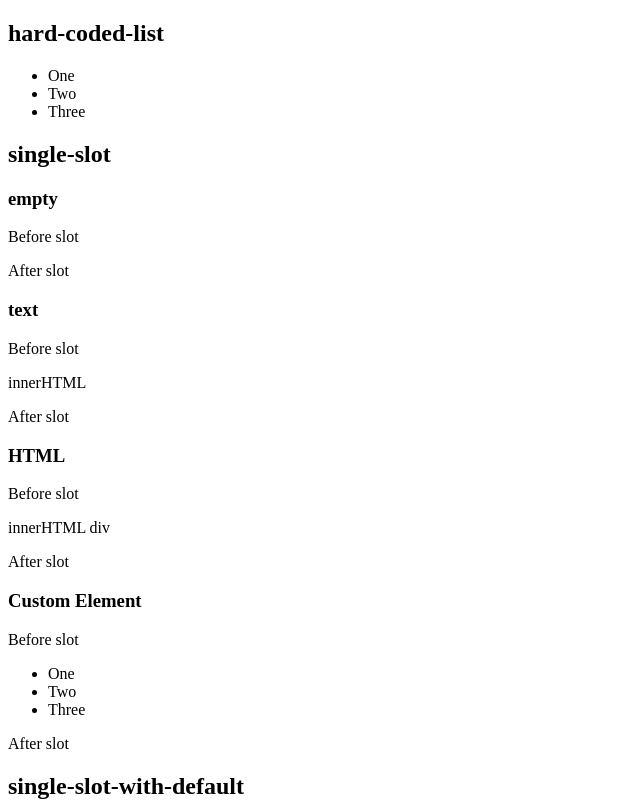
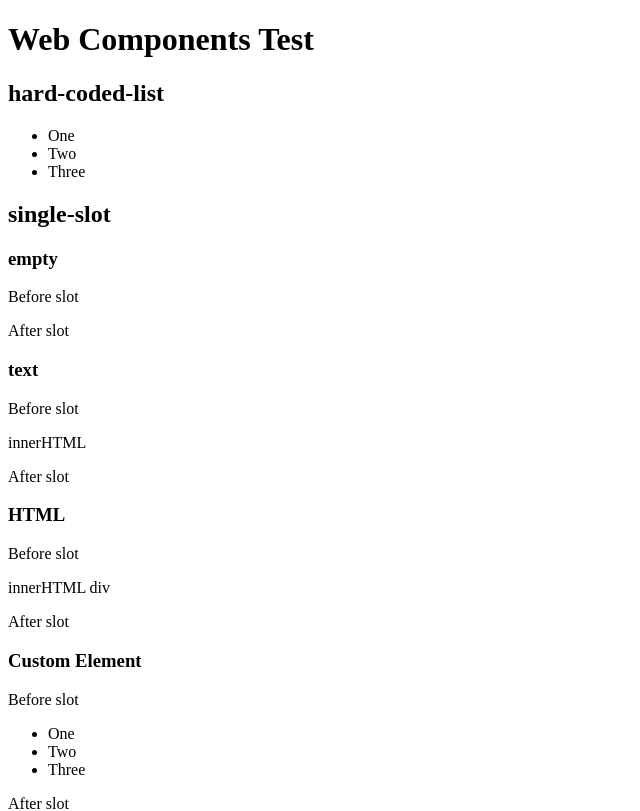
Before and after one commit to jmbtutor/webcomponent-sandbox, a website with bundled scripts: page index.html in a window 1280 px wide. Shown: the top 811 px of the page, without its empty margins (0-640 px from the left). Built offline with nearby package versions, Linux system fonts and the light colour scheme.

Commit message:
Add main header

```diff
--- a/index.html
+++ b/index.html
@@ -8,6 +8,8 @@
     <script type="module" src="./single-slot-with-default.js"></script>
   </head>
   <body>
+    <h1>Web Components Test</h1>
+
     <h2>hard-coded-list</h2>
     <hard-coded-list></hard-coded-list>
 
```
